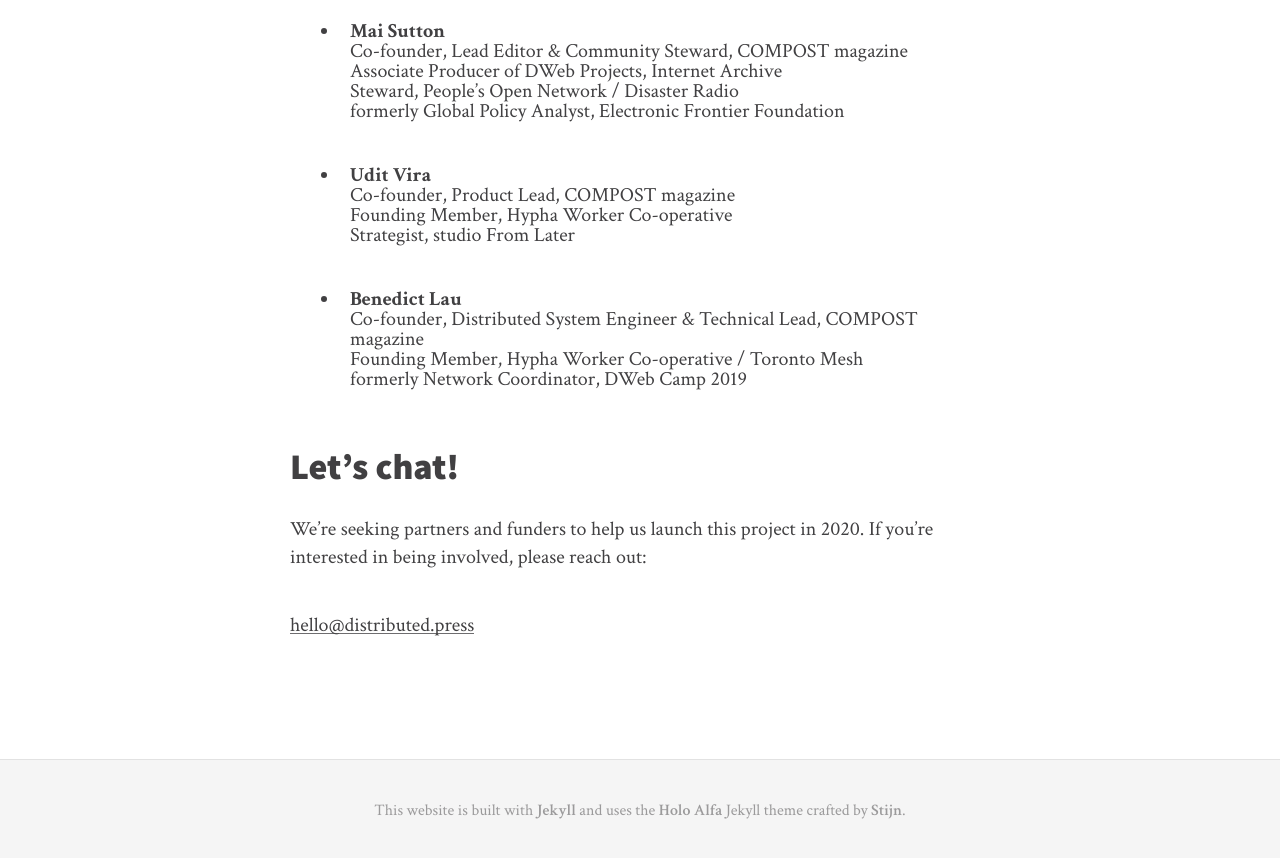
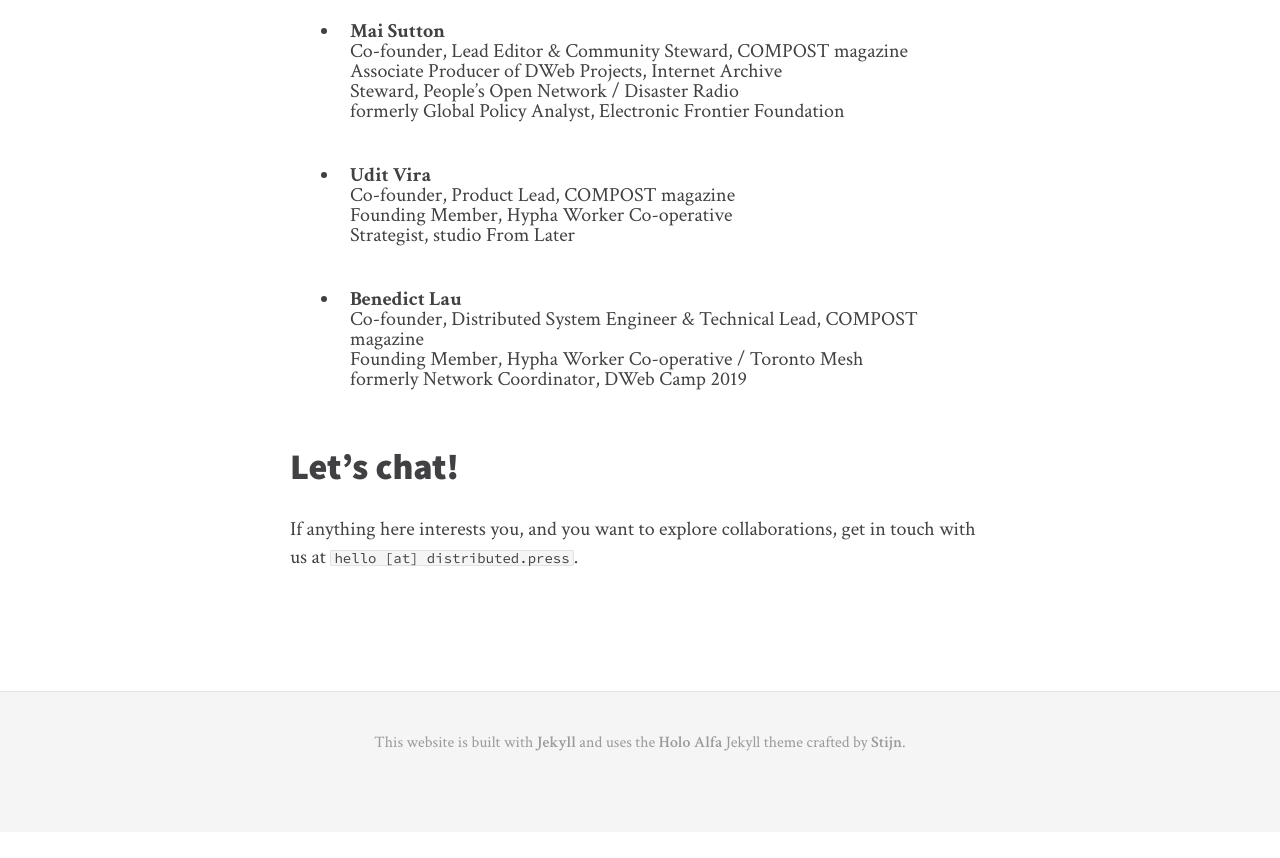
Before and after one commit to hyphacoop/distributed.press, a Jekyll site: the page built from index.md, in a window 1280 px wide and 900 px high, scrolled down 7293 px. Shown: the top 858 px of the window. Built offline with Jekyll 4.4.1, drawn with Linux system fonts in a browser that asks for light colours; nearby versions of some CDN libraries; our own code applies the rules of GitHub Pages for plain Markdown files; the list of posts is cut into pages by our own code; after the commit the page ends 8125 px from its top, so only the background shows below that.

Commit message:
Update contact

```diff
--- a/index.md
+++ b/index.md
@@ -131,8 +131,4 @@
 
 
 ## Let’s chat!
-We’re seeking partners and funders to help us launch this project in 2020. If you’re interested in being involved, please reach out:
-
-[hello@distributed.press][hello@distributed.press]
-
-[hello@distributed.press]: mailto:hello@distributed.press
+If anything here interests you, and you want to explore collaborations, get in touch with us at `hello [at] distributed.press`.
```
